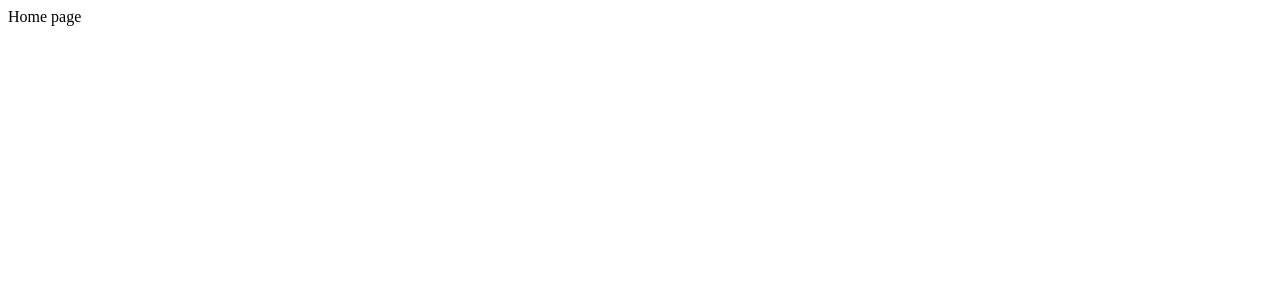
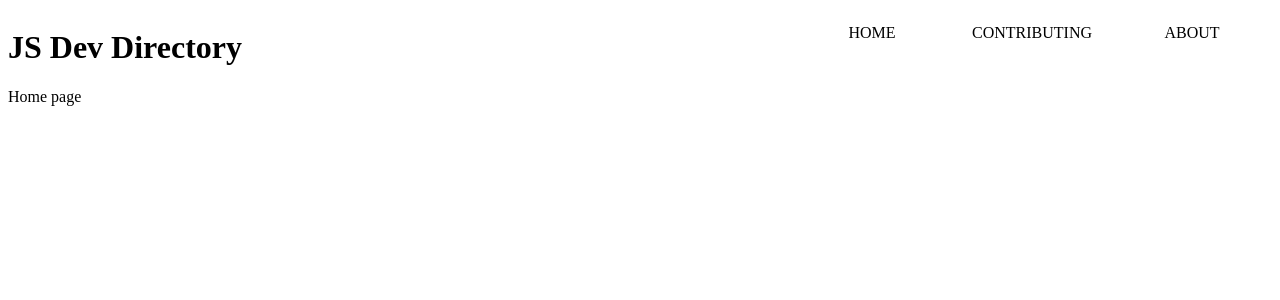
Before and after one commit to Onra/jsdevrepository, a Next.js app: page / in a window 1280 px wide. Shown: the top 300 px of the page. Built offline with nearby package versions, Linux system fonts and the light colour scheme.

Commit message:
Setup base layout and navigation.

```diff
--- /dev/null
+++ b/atoms/title.js
@@ -0,0 +1,3 @@
+const Title = ({ text }) => <h1>{text}</h1>;
+
+export default Title;
--- /dev/null
+++ b/components/header.js
@@ -0,0 +1,43 @@
+import Link from "next/link";
+import injectSheet from "react-jss";
+import Title from "../atoms/title";
+
+const styles = {
+  header: {
+    display: "flex",
+    justifyContent: "space-between"
+  },
+
+  items: {
+    listStyle: "none",
+    display: "flex"
+  },
+
+  item: {
+    textTransform: "uppercase",
+    minWidth: 160,
+    textAlign: "center",
+    cursor: "pointer"
+  }
+};
+
+const Header = ({ classes }) => (
+  <header className={classes.header}>
+    <Title text="JS Dev Directory" />
+    <nav>
+      <ul className={classes.items}>
+        <Link href="/">
+          <li className={classes.item}>Home</li>
+        </Link>
+        <Link href="contributing">
+          <li className={classes.item}>Contributing</li>
+        </Link>
+        <Link href="about">
+          <li className={classes.item}>About</li>
+        </Link>
+      </ul>
+    </nav>
+  </header>
+);
+
+export default injectSheet(styles)(Header);
--- /dev/null
+++ b/components/layout.js
@@ -0,0 +1,10 @@
+import Header from "./header";
+
+const Layout = props => (
+  <div>
+    <Header />
+    {props.children}
+  </div>
+);
+
+export default Layout;
--- a/package.json
+++ b/package.json
@@ -28,6 +28,7 @@
   "dependencies": {
     "next": "^8.0.3",
     "react": "^16.8.4",
-    "react-dom": "^16.8.4"
+    "react-dom": "^16.8.4",
+    "react-jss": "^8.6.1"
   }
 }
--- /dev/null
+++ b/pages/about.js
@@ -0,0 +1,5 @@
+import Layout from "../components/layout";
+
+const About = () => <Layout>About</Layout>;
+
+export default About;
--- /dev/null
+++ b/pages/contributing.js
@@ -0,0 +1,5 @@
+import Layout from "../components/layout";
+
+const Contributing = () => <Layout>Contributing</Layout>;
+
+export default Contributing;
--- a/pages/index.js
+++ b/pages/index.js
@@ -1,3 +1,5 @@
-const Index = () => <div>Home page</div>;
+import Layout from "../components/layout";
+
+const Index = () => <Layout>Home page</Layout>;
 
 export default Index;
```
Also changed, not shown: 1 other file (tests, documents, lock files or other folders).
